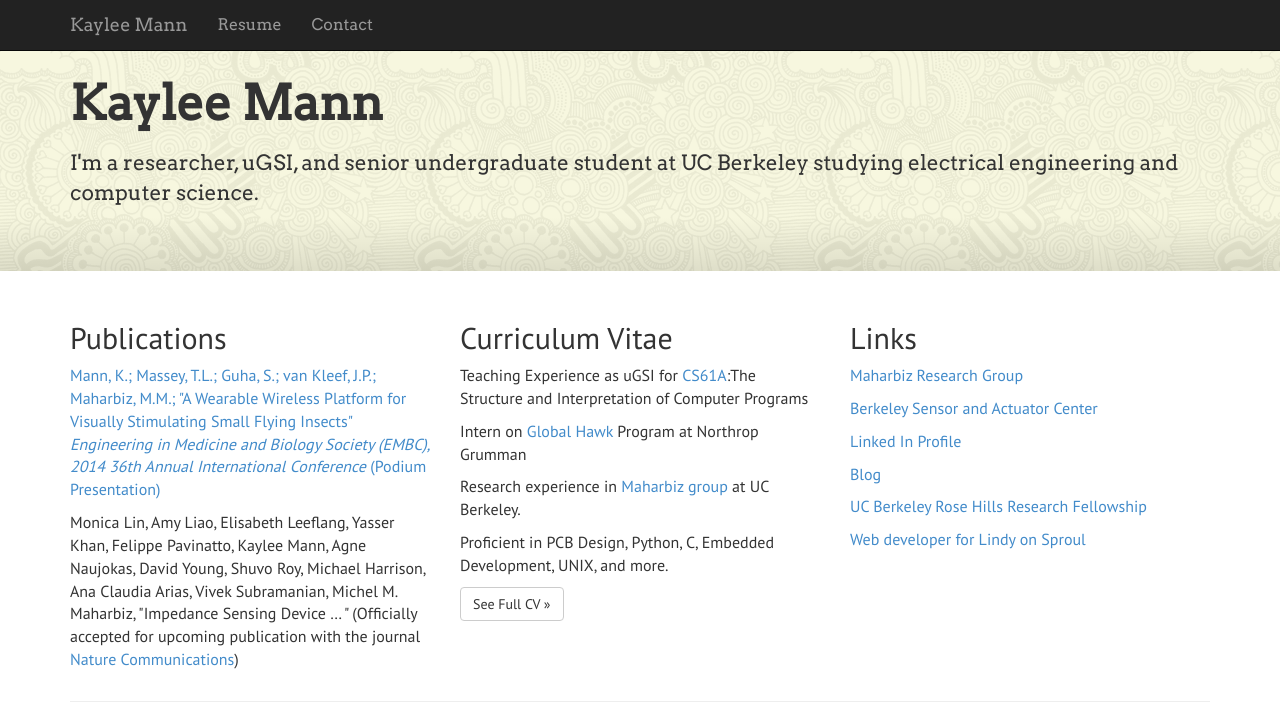
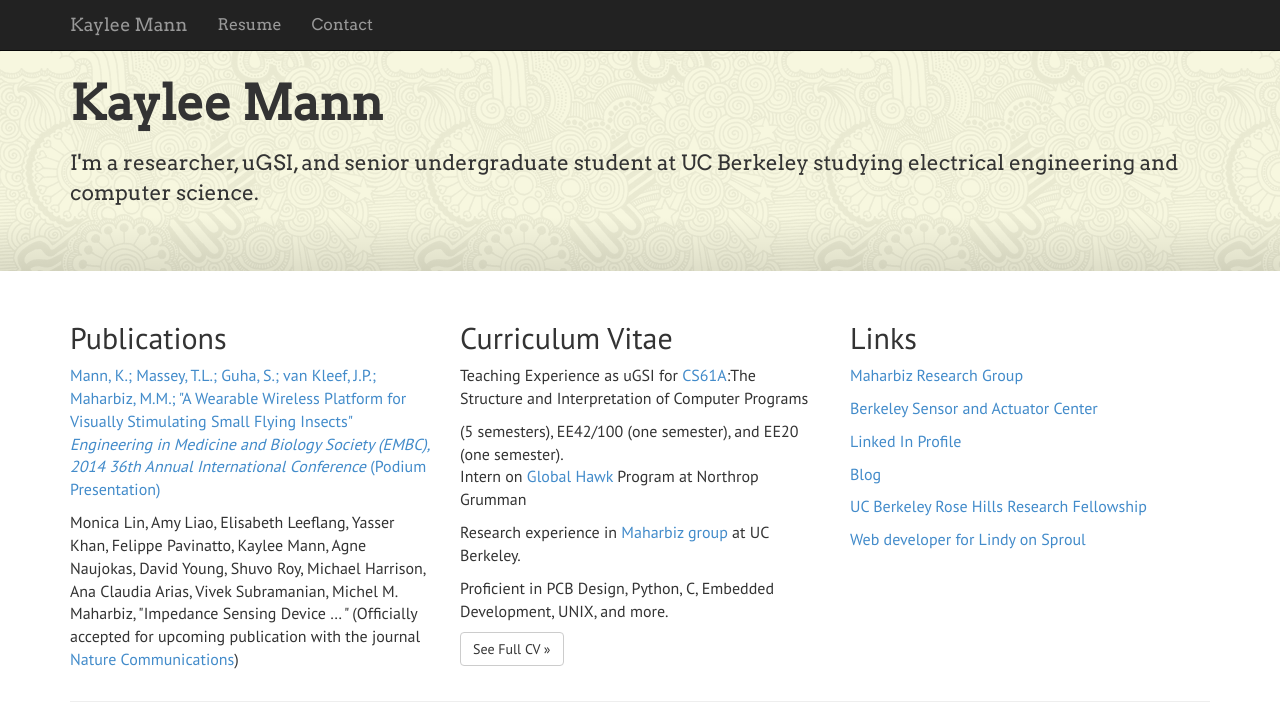
Before and after one commit to kayleema/kayleema.github.io, a Jekyll site: the page built from index.html, in a window 1280 px wide and 1055 px high, cut to the strip 0-702 px from the top of the window. Built offline with Jekyll 4.4.1, drawn with Linux system fonts in a browser that asks for light colours; nearby versions of some CDN libraries.

Commit message:
updating teaching experience

```diff
--- a/index.html
+++ b/index.html
@@ -43,7 +43,7 @@ title: Home
   </div>
   <div class="col-md-4">
     <h2>Curriculum Vitae</h2>
-    <p>Teaching Experience as uGSI for <a href="http://www-inst.eecs.berkeley.edu/~cs61a">CS61A</a>:The Structure and Interpretation of Computer Programs</p>
+    <p>Teaching Experience as uGSI for <a href="http://www-inst.eecs.berkeley.edu/~cs61a">CS61A</a>:The Structure and Interpretation of Computer Programs</p> (5 semesters), EE42/100 (one semester), and EE20 (one semester).
     <p>Intern on <a href="http://en.wikipedia.org/wiki/Northrop_Grumman_RQ-4_Global_Hawk">Global Hawk</a> Program at Northrop Grumman</p>
     <p>Research experience in <a href="http://maharbizgroup.wordpress.com/">Maharbiz group</a> at UC Berkeley.</p>
     <p>Proficient in PCB Design, Python, C, Embedded Development, UNIX, and more.</p>
@@ -56,6 +56,6 @@ title: Home
     <p><a href ="https://www.linkedin.com/profile/view?id=338033614">Linked In Profile</a></p>
     <p><a href ="/posts.html">Blog</a></p>
     <p><a href="http://surf.berkeley.edu/surf-fellows/detail/3373">UC Berkeley Rose Hills Research Fellowship</a></p>
-    <p><a href="http://lindy.kayleemann.com">Web developer for Lindy on Sproul</a></p>
+    <p><a href="http://lindyonsproul.com">Web developer for Lindy on Sproul</a></p>
   </div>
 </div>
```
